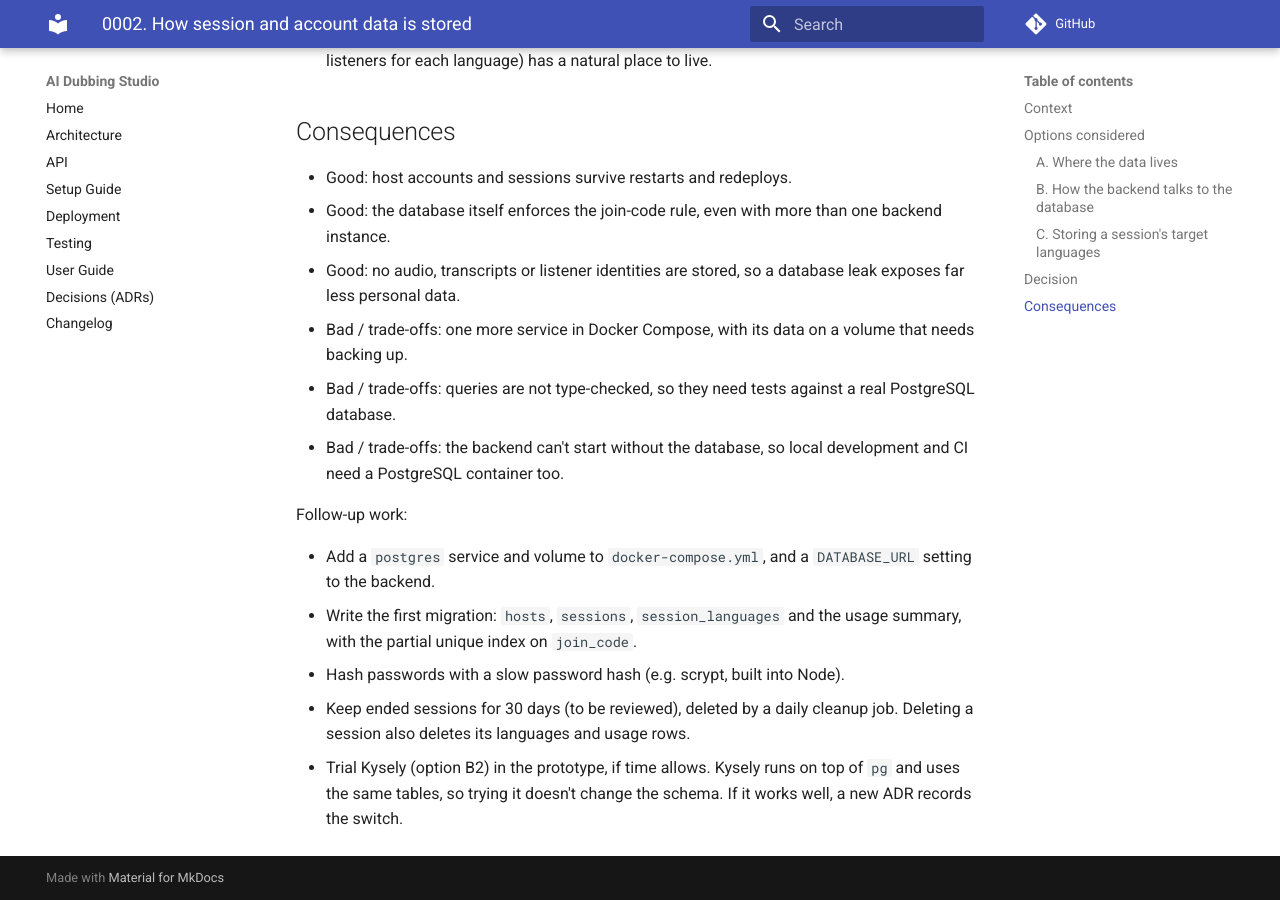
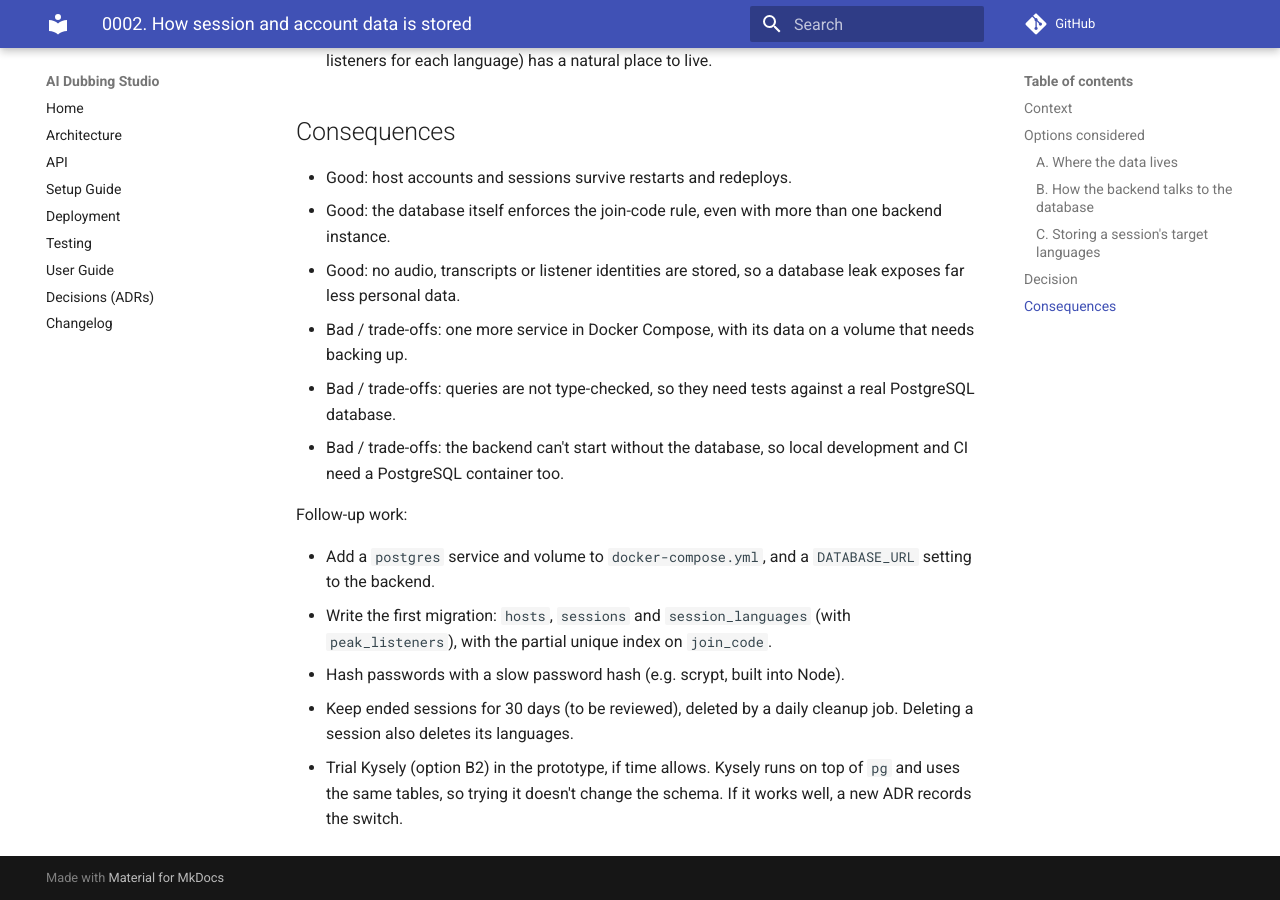
Before and after one commit to WH1TE-SHAD0W/ai-dubbing-studio, an MkDocs documentation site: the page built from docs/adr/0002-session-and-account-storage.md, in a window 1280 px wide and 900 px high, scrolled down 2878 px. Built offline with MkDocs 1.6.1 and Material for MkDocs 9.7.7, drawn with Linux system fonts in a browser that asks for light colours; comment, search, counter and statistics services are not loaded; some of the changed text lies outside the part shown.

Commit message:
docs: store peak listeners per language in ADR-0002
Drops the separate usage summary table; peak_listeners lives in
session_languages and duration comes from the session times.

Co-Authored-By: Claude Opus 5.5 <noreply@anthropic.com>

```diff
--- a/docs/adr/0002-session-and-account-storage.md
+++ b/docs/adr/0002-session-and-account-storage.md
@@ -86,7 +86,7 @@ Constraints:
 
 ## Decision
 
-We will store host accounts, sessions, target languages and usage summaries in
+We will store host accounts, sessions and target languages (with their usage) in
 **PostgreSQL** (option A3), accessed with **plain SQL through the `pg` library**
 (option B1), with target languages in a **separate `session_languages` table**
 (option C1).
@@ -123,11 +123,11 @@ Follow-up work:
 
 - Add a `postgres` service and volume to `docker-compose.yml`, and a
   `DATABASE_URL` setting to the backend.
-- Write the first migration: `hosts`, `sessions`, `session_languages` and the usage
-  summary, with the partial unique index on `join_code`.
+- Write the first migration: `hosts`, `sessions` and `session_languages` (with
+  `peak_listeners`), with the partial unique index on `join_code`.
 - Hash passwords with a slow password hash (e.g. scrypt, built into Node).
 - Keep ended sessions for 30 days (to be reviewed), deleted by a daily cleanup job.
-  Deleting a session also deletes its languages and usage rows.
+  Deleting a session also deletes its languages.
 - Trial Kysely (option B2) in the prototype, if time allows. Kysely runs on top of
   `pg` and uses the same tables, so trying it doesn't change the schema. If it works
   well, a new ADR records the switch.
```
Also changed, not shown: other parts of docs/adr/0002-session-and-account-storage.md (+2 -2 lines).
